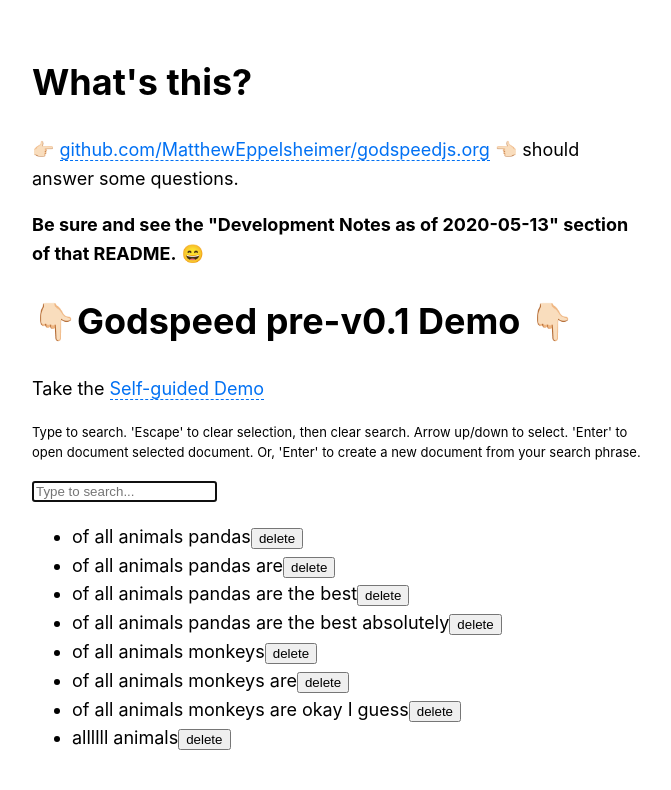
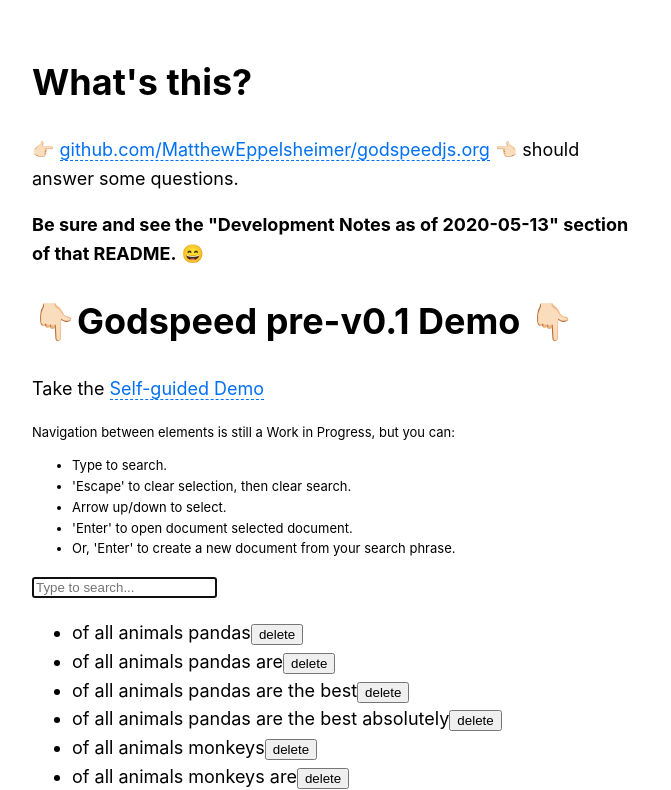
Before and after one commit to MatthewEppelsheimer/godspeed-react, a Next.js app: page / in a window 1280 px wide. Shown: the top 790 px of the page, without its empty margins (302-973 px from the left). Built offline with nearby package versions, Linux system fonts and the light colour scheme.

Commit message:
Docs polish for 2020-05-14 demo

```diff
--- a/pages/index.js
+++ b/pages/index.js
@@ -46,9 +46,12 @@
 				<h1>What's this?</h1>
 				<p>
 					👉🏻{" "}
-					<Link href="https://github.com/MatthewEppelsheimer/godspeedjs.org">
+					<a
+						href="https://github.com/MatthewEppelsheimer/godspeedjs.org#user-content-godspeed"
+						target="_blank"
+					>
 						github.com/MatthewEppelsheimer/godspeedjs.org
-					</Link>{" "}
+					</a>{" "}
 					👈🏻 should answer some questions.
 				</p>
 				<p>
@@ -61,14 +64,28 @@
 			</div>
 			<h1>👇🏻Godspeed pre-v0.1 Demo 👇🏻</h1>
 			<p>
-				Take the <Link href="">Self-guided Demo</Link>
+				Take the{" "}
+				<a
+					href="https://github.com/MatthewEppelsheimer/godspeedjs.org#user-content-self-guided-tour-of-the-working-demo"
+					target="_blank"
+				>
+					Self-guided Demo
+				</a>
 			</p>
 			<p style={smallFont}>
-				Type to search. 'Escape' to clear selection, then clear search.
-				Arrow up/down to select. 'Enter' to open document selected
-				document. Or, 'Enter' to create a new document from your search
-				phrase.
+				Navigation between elements is still a Work in Progress, but you
+				can:
 			</p>
+			<ul style={smallFont}>
+				<li>Type to search.</li>
+				<li>'Escape' to clear selection, then clear search.</li>
+				<li>Arrow up/down to select.</li>
+				<li>'Enter' to open document selected document.</li>
+				<li>
+					Or, 'Enter' to create a new document from your search
+					phrase.
+				</li>
+			</ul>
 			<Godspeed
 				records={DATA}
 				dataStore={dataStoreCrudCallbacks}
```
Also changed, not shown: 1 other file (tests, documents, lock files or other folders).
